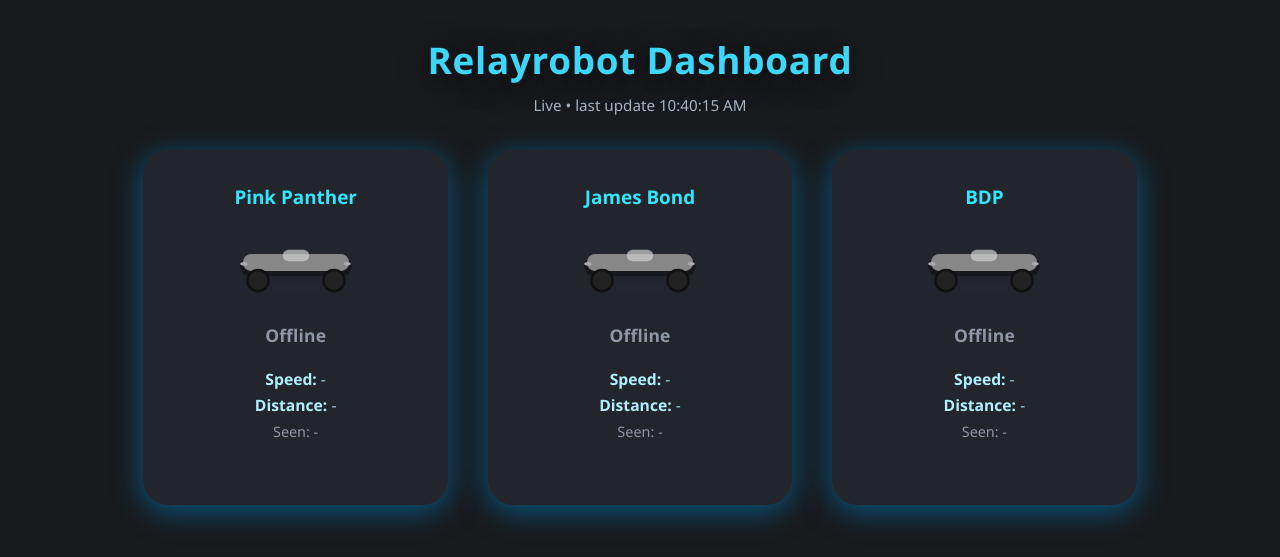
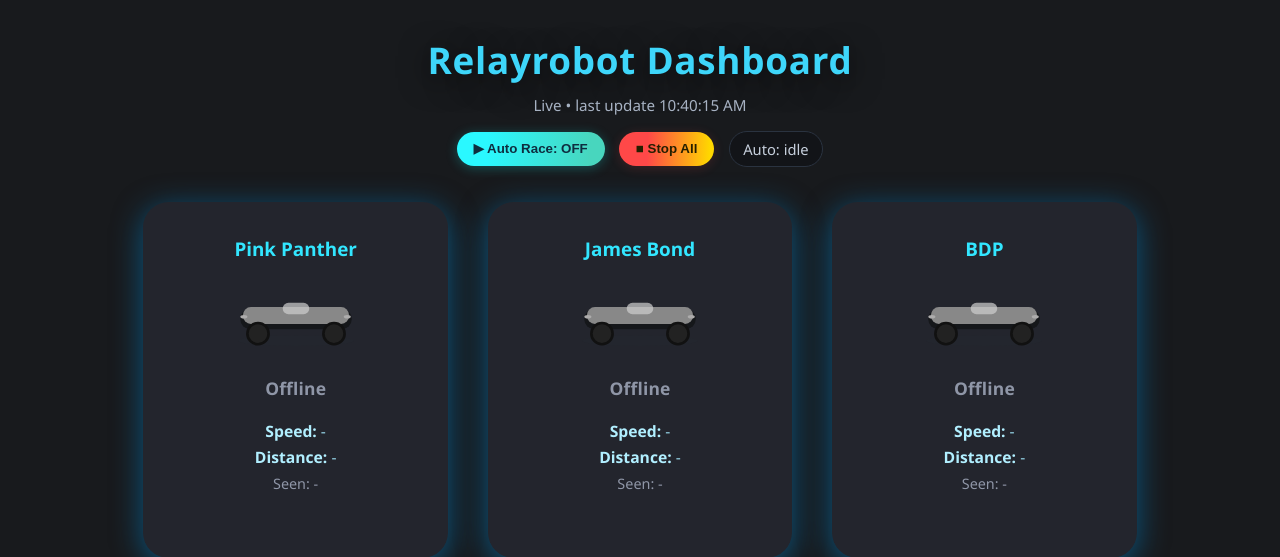
Before and after one commit to Esmee0/Render, a Flask app: page / in a window 1280 px wide. Shown: the top 557 px of the page. Run offline with Flask 3, Linux system fonts and the light colour scheme.

Commit message:
Revamp robot dashboard layout and functionality
Refactor HTML structure and styles for robot controls and metrics display. Update JavaScript functions for better handling of robot states and telemetry data.

```diff
--- a/templates/index.html
+++ b/templates/index.html
@@ -25,20 +25,41 @@
       font-size: 0.95rem;
       text-align: center;
     }
-    #debug {
-      margin-top: 0.7rem;
-      max-width: 1100px;
-      width: calc(100vw - 60px);
+
+    #controls {
+      margin-top: 1rem;
+      display: flex;
+      gap: 0.9rem;
+      align-items: center;
+      justify-content: center;
+      flex-wrap: wrap;
+    }
+    .pill {
       background: #121418;
       border: 1px solid #2a3340;
+      border-radius: 999px;
+      padding: 0.45rem 0.85rem;
       color: #c7d0dd;
-      border-radius: 12px;
-      padding: 10px 12px;
-      font-size: 12px;
-      white-space: pre-wrap;
-      word-break: break-word;
-      display: none; /* set to block if you want to see JSON */
-      opacity: 0.95;
+      font-size: 0.92rem;
+    }
+    .btn {
+      border: none;
+      border-radius: 999px;
+      padding: 0.6rem 1.05rem;
+      font-weight: 800;
+      cursor: pointer;
+      transition: filter 0.1s;
+    }
+    .btn:active { filter: brightness(0.92); }
+    .btn-auto {
+      background: linear-gradient(92deg,#2af8ff 20%,#48d6be 90%);
+      color: #0e2d3f;
+      box-shadow: 0 2px 12px #11eae745;
+    }
+    .btn-stop {
+      background: linear-gradient(92deg,#ff4848 30%,#ffd700 95%);
+      color: #251f00;
+      box-shadow: 0 2px 12px #ff48482a;
     }
 
     #dashboard-flex {
@@ -85,6 +106,7 @@
     .status-box.moving   { color: #39ffb2; }
     .status-box.waiting  { color: #ffd700; }
     .status-box.offline  { color: #8f96a7; }
+    .status-box.finished { color: #c7a6ff; }
 
     .metrics {
       margin-top: 0.8rem;
@@ -111,12 +133,12 @@
 
     #focus-controls {
       margin-top: 1.1em;
-      display: flex; flex-direction: row; gap: 1.8em; justify-content: center;
+      display: flex; flex-direction: row; gap: 1.2em; justify-content: center;
     }
     .control-btn {
       background: linear-gradient(92deg,#2af8ff 20%,#48d6be 90%);
       color: #0e2d3f; font-size: 1.09em; padding: 0.56em 1.5em; border: none;
-      border-radius: 0.88em; font-weight: 700; margin: 0 0.33em;
+      border-radius: 0.88em; font-weight: 800;
       cursor: pointer; transition: filter 0.09s;
       box-shadow: 0 2px 12px #11eae745;
     }
@@ -144,30 +166,51 @@
 <body>
   <h1>Relayrobot Dashboard</h1>
   <div id="top-info">Connecting…</div>
-  <div id="debug"></div>
+
+  <div id="controls">
+    <button id="autoBtn" class="btn btn-auto">▶ Auto Race: OFF</button>
+    <button id="stopAllBtn" class="btn btn-stop">■ Stop All</button>
+    <div id="autoState" class="pill">Auto: idle</div>
+  </div>
+
   <div id="dashboard-flex"></div>
 
 <script>
-/*
-  This version FIXES the “nothing changes” issue by matching robots even if your API uses:
-  - robot_id: "R1"/"R2"/"R3"
-  - OR robot_id: "Pink Panther"/"James Bond"/"BDP"
-  - OR robot_name is the name, with robot_id being something else
-*/
-
+  // --- Slots (UI cards) ---
   const slots = [
     { key: "Pink Panther", aliases: ["Pink Panther","R1","Robot 1","1"] },
     { key: "James Bond",   aliases: ["James Bond","R2","Robot 2","2"] },
     { key: "BDP",          aliases: ["BDP","R3","Robot 3","3"] }
   ];
 
+  // --- Auto sequence order ---
+  const sequence = ["Pink Panther", "James Bond", "BDP"];
+
   let allRobots = [];
   let focusRobotKey = null;
 
+  // Auto race state
+  let autoEnabled = false;
+  let autoIndex = 0;                 // which robot in sequence we are waiting/running
+  let lastAutoSentAt = 0;            // spam guard
+  const AUTO_COOLDOWN_MS = 2500;     // don't resend START too often
+  const FINISH_KEYWORD = "race finished"; // must appear in last_data to mark finished
+
+  // Keep last-known values so a "Turning Left" message doesn't erase speed/distance
+  const cache = {
+    "Pink Panther": { speed: "-", distance: "-", action: "No data", raw: "", seen: null },
+    "James Bond":   { speed: "-", distance: "-", action: "No data", raw: "", seen: null },
+    "BDP":          { speed: "-", distance: "-", action: "No data", raw: "", seen: null }
+  };
+
   function safeDate(x) {
     if (!x) return null;
-  const d = new Date(x);
+    let d = new Date(x);
     if (!isNaN(d.getTime())) return d;
+    if (typeof x === "string" && x.includes(" ") && !x.includes("T")) {
+      d = new Date(x.replace(" ", "T"));
+      if (!isNaN(d.getTime())) return d;
+    }
     const n = Number(x);
     if (!Number.isNaN(n) && n > 1000000000) {
       const d2 = new Date(n * (n < 2000000000 ? 1000 : 1));
@@ -177,18 +220,15 @@ function safeDate(x) {
   }
 
   function normalizePayload(payload) {
-  // Accept array OR dict OR wrapped objects
     if (Array.isArray(payload)) return payload;
 
     if (payload && typeof payload === "object") {
-    // If wrapped like {robots:[...]} or {data:[...]}
       if (Array.isArray(payload.robots)) return payload.robots;
       if (Array.isArray(payload.data)) return payload.data;
 
       const keys = Object.keys(payload);
       if (!keys.length) return [];
 
-    // dict of strings: {"R1":"...", "R2":"..."}
       if (typeof payload[keys[0]] === "string") {
         return keys.map(k => ({
           robot_id: k,
@@ -199,7 +239,6 @@ function normalizePayload(payload) {
         }));
       }
 
-    // dict of objects: {"R1":{...}}
       return keys.map(k => {
         const v = payload[k];
         if (v && typeof v === "object") {
@@ -218,17 +257,17 @@ function normalizePayload(payload) {
   }
 
   function pickRobotForSlot(slot, robots) {
-  // match by robot_id or robot_name, case-insensitive, plus partial R1/R2/R3
     const aliases = slot.aliases.map(a => String(a).toLowerCase());
-  const best = robots.find(r => aliases.includes(String(r.robot_id || "").toLowerCase()))
-            || robots.find(r => aliases.includes(String(r.robot_name || "").toLowerCase()))
-            || robots.find(r => {
-                 const rid = String(r.robot_id || "").toLowerCase();
-                 return aliases.some(a => rid === a || rid.includes(a));
+    const best =
+      robots.find(r => aliases.includes(String(r.robot_id || "").toLowerCase())) ||
+      robots.find(r => aliases.includes(String(r.robot_name || "").toLowerCase())) ||
+      robots.find(r => {
+        const msg = String(r.last_data || "").toLowerCase();
+        return aliases.some(a => msg.startsWith(a.toLowerCase() + " ") || msg.startsWith(a.toLowerCase() + ":"));
       });
+
     if (best) return best;
 
-  // fallback empty
     return {
       robot_id: slot.aliases[0],
       robot_name: slot.key,
@@ -243,53 +282,74 @@ function parseTelemetry(lastData) {
     const L = text.toLowerCase();
 
     let action = "";
-  if (L.includes("turning left")) action = "Turning Left";
+    if (L.includes("race finished")) action = "Race Finished";
+    else if (L.includes("dropping cone")) action = "Dropping Cone";
+    else if (L.includes("started the race")) action = "Started Race";
+    else if (L.includes("waiting for start")) action = "Waiting for start";
+    else if (L.includes("turning left")) action = "Turning Left";
     else if (L.includes("turning right")) action = "Turning Right";
-  else if (L.includes("going straight") || L.includes("moveforward") || L.includes("pid")) action = "Going Straight";
     else if (L.includes("lost the line")) action = "Searching (Lost line)";
-  else if (L.includes("waiting")) action = "Waiting";
-  else if (L.includes("started the race")) action = "Started Race";
-  else if (L.includes("object") || L.includes("obstacle")) action = "Obstacle Detected";
+    else if (L.includes("object found") || L.includes("obstacle")) action = "Obstacle Detected";
+    else if (L.includes("robot online")) action = "Online";
+    else if (L.includes("motor speed")) action = "Moving";
     else if (text.length) action = text;
     else action = "No data";
 
-  let speed = "";
+    let speed = null;
     const m = text.match(/motor\s*speed\s*:\s*([0-9.]+)/i);
     if (m) speed = m[1];
 
-  let distance = "";
+    let distance = null;
     const d = text.match(/distance\s*:\s*([0-9.]+)/i);
     if (d) distance = d[1];
 
     return { action, speed, distance, raw: text };
   }
 
-function getStatusProps(statusText, isOffline) {
-  if (isOffline) return { fill:'#888', glass:'#cccccc', lights:'#adacac', status:'offline' };
-  const L = (statusText||"").toLowerCase();
-  if (L.includes("object") || L.includes("obstacle")) return { fill:'#ff4848', glass:'#ffd7c0', lights:'#ffe3d6', status:'obstacle' };
-  if (L.includes("wait")) return { fill:'#ffd700', glass:'#fffbe4', lights:'#fffbe0', status:'waiting' };
-  if (L.length > 1) return { fill:'#23bffe', glass:'#fff', lights:'#fffbe0', status:'moving' };
-  return { fill:'#888', glass:'#cccccc', lights:'#adacac', status:'offline' };
-}
-
   function isOfflineRobot(r) {
-  // Prefer timestamps
-  const d = safeDate(r.last_seen);
-  if (d) return (Date.now() - d.getTime()) > 10000; // 10s
-
-  // If we have any message, treat as online
     const msg = String(r.last_data || "").trim();
     if (msg && msg.toLowerCase() !== "no data") return false;
 
+    const d = safeDate(r.last_seen);
+    if (d) return (Date.now() - d.getTime()) > 10000;
     return true;
+  }
+
+  function getStatusProps(actionText, isOffline) {
+    if (isOffline) return { fill:'#888', glass:'#cccccc', lights:'#adacac', status:'offline' };
+    const L = (actionText||"").toLowerCase();
+    if (L.includes("finished")) return { fill:'#c7a6ff', glass:'#fff', lights:'#fffbe0', status:'finished' };
+    if (L.includes("obstacle")) return { fill:'#ff4848', glass:'#ffd7c0', lights:'#ffe3d6', status:'obstacle' };
+    if (L.includes("wait")) return { fill:'#ffd700', glass:'#fffbe4', lights:'#fffbe0', status:'waiting' };
+    return { fill:'#23bffe', glass:'#fff', lights:'#fffbe0', status:'moving' };
+  }
+
+  function updateCache(slotKey, r) {
+    const t = parseTelemetry(r.last_data);
+
+    if (t.raw) cache[slotKey].raw = t.raw;
+    if (t.action && t.action !== "No data") cache[slotKey].action = t.action;
+
+    // only overwrite speed/distance when present
+    if (t.speed !== null) cache[slotKey].speed = t.speed;
+    if (t.distance !== null) cache[slotKey].distance = t.distance;
+
+    const d = safeDate(r.last_seen);
+    if (d) cache[slotKey].seen = d;
   }
 
   function formatCard(slotKey, r, isBig, selected) {
     const offline = isOfflineRobot(r);
-  const st = getStatusProps(r.last_data, offline);
-  const tele = parseTelemetry(r.last_data);
-  const seen = safeDate(r.last_seen);
+    if (!offline) updateCache(slotKey, r);
+
+    const action = offline ? "Offline" : (cache[slotKey].action || "Online");
+    const st = getStatusProps(action, offline);
+
+    const speed = offline ? "-" : (cache[slotKey].speed || "-");
+    const dist  = offline ? "-" : (cache[slotKey].distance || "-");
+    const raw   = offline ? "" : (cache[slotKey].raw || "");
+
+    const seen = cache[slotKey].seen;
     const seenStr = seen ? seen.toLocaleTimeString() : "-";
 
     return `
@@ -308,15 +368,13 @@ function formatCard(slotKey, r, isBig, selected) {
           <ellipse cx="148" cy="53" rx="4" ry="2" fill="${st.lights}" />
         </svg>
 
-      <div class="status-box ${st.status}">
-        ${offline ? "Offline" : tele.action}
-      </div>
+        <div class="status-box ${st.status}">${action}</div>
 
         <div class="metrics">
-        <div class="metric-line"><b>Speed:</b> ${offline ? "-" : (tele.speed || "-")}</div>
-        <div class="metric-line"><b>Distance:</b> ${offline ? "-" : (tele.distance || "-")}</div>
+          <div class="metric-line"><b>Speed:</b> ${speed}</div>
+          <div class="metric-line"><b>Distance:</b> ${dist}</div>
           <div class="muted">Seen: ${seenStr}</div>
-        <div class="raw">${tele.raw ? tele.raw : ""}</div>
+          <div class="raw">${raw}</div>
         </div>
 
         ${isBig ? `
@@ -327,43 +385,6 @@ function formatCard(slotKey, r, isBig, selected) {
         ` : ''}
       </div>
     `;
-}
-
-async function fetchRobots() {
-  const top = document.getElementById("top-info");
-  const debug = document.getElementById("debug");
-
-  try {
-    const res = await fetch("/api/robots", { cache: "no-store" });
-    const text = await res.text();
-
-    // If the API ever returns HTML/error, show it in debug
-    let payload;
-    try {
-      payload = JSON.parse(text);
-    } catch (e) {
-      if (debug) {
-        debug.style.display = "block";
-        debug.textContent = "API returned non-JSON:\n\n" + text.slice(0, 2000);
-      }
-      if (top) top.textContent = "Live • but API returned non-JSON (see debug)";
-      return;
-    }
-
-    // Uncomment if you want to see live JSON on page:
-    // debug.style.display = "block";
-    // debug.textContent = JSON.stringify(payload, null, 2).slice(0, 2000);
-
-    const robotsArr = normalizePayload(payload);
-
-    // Build the 3 slots, always
-    allRobots = slots.map(s => ({ slot: s.key, data: pickRobotForSlot(s, robotsArr) }));
-
-    if (top) top.textContent = `Live • last update ${new Date().toLocaleTimeString()}`;
-    render();
-  } catch (e) {
-    if (top) top.textContent = "Disconnected • retrying…";
-  }
   }
 
   function render() {
@@ -378,18 +399,15 @@ function render() {
       dash.innerHTML += formatCard(big.slot, big.data, true, true);
       dash.innerHTML += `<div id="sidebar-right"></div>`;
       const sidebar = document.getElementById("sidebar-right");
-
-    minis.forEach(m => { sidebar.innerHTML += formatCard(m.slot, m.data, false, false); });
+      minis.forEach(m => sidebar.innerHTML += formatCard(m.slot, m.data, false, false));
 
       document.querySelectorAll(".robot-card, .robot-card-big").forEach(el => {
         const k = el.getAttribute("data-key");
         el.onclick = () => { focusRobotKey = (k === focusRobotKey) ? null : k; render(); };
         el.onkeyup = (e) => { if (e.key === "Enter") { focusRobotKey = (k === focusRobotKey) ? null : k; render(); } };
       });
-
     } else {
       dash.innerHTML = allRobots.map(x => formatCard(x.slot, x.data, false, false)).join("");
-
       document.querySelectorAll(".robot-card").forEach(el => {
         el.onclick = () => { focusRobotKey = el.getAttribute("data-key"); render(); };
         el.onkeyup = (e) => { if (e.key === "Enter") { focusRobotKey = el.getAttribute("data-key"); render(); } };
@@ -397,18 +415,143 @@ function render() {
     }
   }
 
-function sendRobotCommand(robotKey, cmd) {
-  fetch('/api/command', {
+  async function sendRobotCommand(robotName, cmd) {
+    // robotName must be "Pink Panther"/"James Bond"/"BDP" because your app.py expects that
+    try {
+      await fetch('/api/command', {
         method: 'POST',
         headers: {'Content-Type': 'application/json'},
-    body: JSON.stringify({ robot_id: robotKey, command: cmd })
-  })
-  .then(r => r.json())
-  .catch(() => {});
+        body: JSON.stringify({ robot_id: robotName, command: cmd })
+      });
+    } catch (e) {}
   }
 
+  // --- Auto Race logic ---
+  function robotFinished(slotKey) {
+    const raw = (cache[slotKey]?.raw || "").toLowerCase();
+    const action = (cache[slotKey]?.action || "").toLowerCase();
+    return raw.includes(FINISH_KEYWORD) || action.includes(FINISH_KEYWORD);
+  }
+
+  function robotHasAnyActivity(slotKey) {
+    const raw = (cache[slotKey]?.raw || "").toLowerCase();
+    const action = (cache[slotKey]?.action || "").toLowerCase();
+    // anything other than offline/no data counts
+    if (!raw && (!action || action === "no data")) return false;
+    if (action === "offline") return false;
+    return true;
+  }
+
+  async function stepAutoRace() {
+    const stateEl = document.getElementById("autoState");
+    if (!autoEnabled) {
+      if (stateEl) stateEl.textContent = "Auto: idle";
+      return;
+    }
+
+    // done?
+    if (autoIndex >= sequence.length) {
+      if (stateEl) stateEl.textContent = "Auto: done ✅";
+      autoEnabled = false;
+      updateAutoButton();
+      return;
+    }
+
+    const current = sequence[autoIndex];
+
+    // if current finished -> move next and start next quickly
+    if (robotFinished(current)) {
+      autoIndex++;
+      if (autoIndex >= sequence.length) {
+        if (stateEl) stateEl.textContent = "Auto: done ✅";
+        autoEnabled = false;
+        updateAutoButton();
+        return;
+      }
+    }
+
+    const active = sequence[autoIndex];
+    if (stateEl) stateEl.textContent = `Auto: waiting on ${active}`;
+
+    // spam guard
+    const now = Date.now();
+    if (now - lastAutoSentAt < AUTO_COOLDOWN_MS) return;
+
+    // If active robot is offline, don't spam START
+    // (we treat offline if action is Offline)
+    const a = (cache[active]?.action || "").toLowerCase();
+    if (a === "offline") return;
+
+    // If it isn't finished, make sure it gets START at least once
+    // We also allow re-START if it looks stuck "Waiting for start"
+    const raw = (cache[active]?.raw || "").toLowerCase();
+    const looksWaiting = raw.includes("waiting for start") || a.includes("waiting");
+
+    // Send START if we have no activity yet OR it still looks waiting
+    if (!robotHasAnyActivity(active) || looksWaiting) {
+      lastAutoSentAt = now;
+      await sendRobotCommand(active, "START");
+      if (stateEl) stateEl.textContent = `Auto: sent START to ${active}`;
+    }
+  }
+
+  function updateAutoButton() {
+    const btn = document.getElementById("autoBtn");
+    if (!btn) return;
+    btn.textContent = autoEnabled ? "▶ Auto Race: ON" : "▶ Auto Race: OFF";
+    btn.className = autoEnabled ? "btn btn-auto" : "btn btn-auto";
+  }
+
+  async function stopAll() {
+    // stop every robot (manual safety)
+    await sendRobotCommand("Pink Panther", "STOP");
+    await sendRobotCommand("James Bond", "STOP");
+    await sendRobotCommand("BDP", "STOP");
+  }
+
+  async function fetchRobots() {
+    const top = document.getElementById("top-info");
+
+    try {
+      const res = await fetch("/api/robots", { cache: "no-store" });
+      const payload = await res.json();
+      const robotsArr = normalizePayload(payload);
+
+      allRobots = slots.map(s => ({ slot: s.key, data: pickRobotForSlot(s, robotsArr) }));
+
+      if (top) top.textContent = `Live • last update ${new Date().toLocaleTimeString()}`;
+      render();
+
+      // after rendering/updating cache, run auto step
+      await stepAutoRace();
+    } catch (e) {
+      if (top) top.textContent = "Disconnected • retrying…";
+    }
+  }
+
+  // UI buttons
+  document.getElementById("autoBtn").onclick = async () => {
+    autoEnabled = !autoEnabled;
+    if (autoEnabled) {
+      autoIndex = 0;
+      lastAutoSentAt = 0;
+      // also stop all first (optional, but avoids weird states)
+      await stopAll();
+    }
+    updateAutoButton();
+  };
+
+  document.getElementById("stopAllBtn").onclick = async () => {
+    autoEnabled = false;
+    updateAutoButton();
+    await stopAll();
+    const stateEl = document.getElementById("autoState");
+    if (stateEl) stateEl.textContent = "Auto: stopped ■";
+  };
+
+  updateAutoButton();
   fetchRobots();
-setInterval(fetchRobots, 1000);
+  setInterval(fetchRobots, 800);
 </script>
 </body>
 </html>
```
Lines whose indentation alone changed are shown as unchanged.
